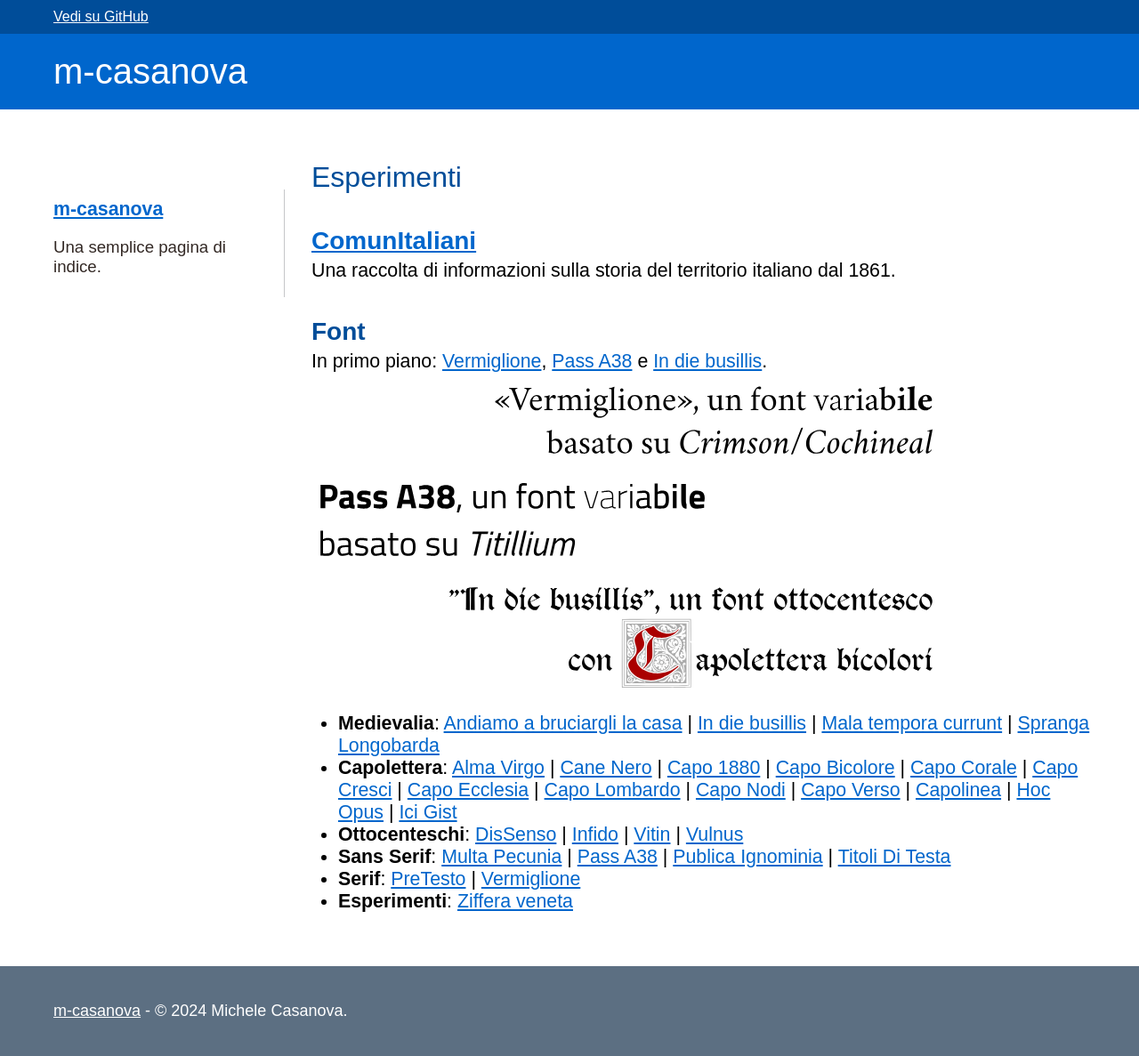
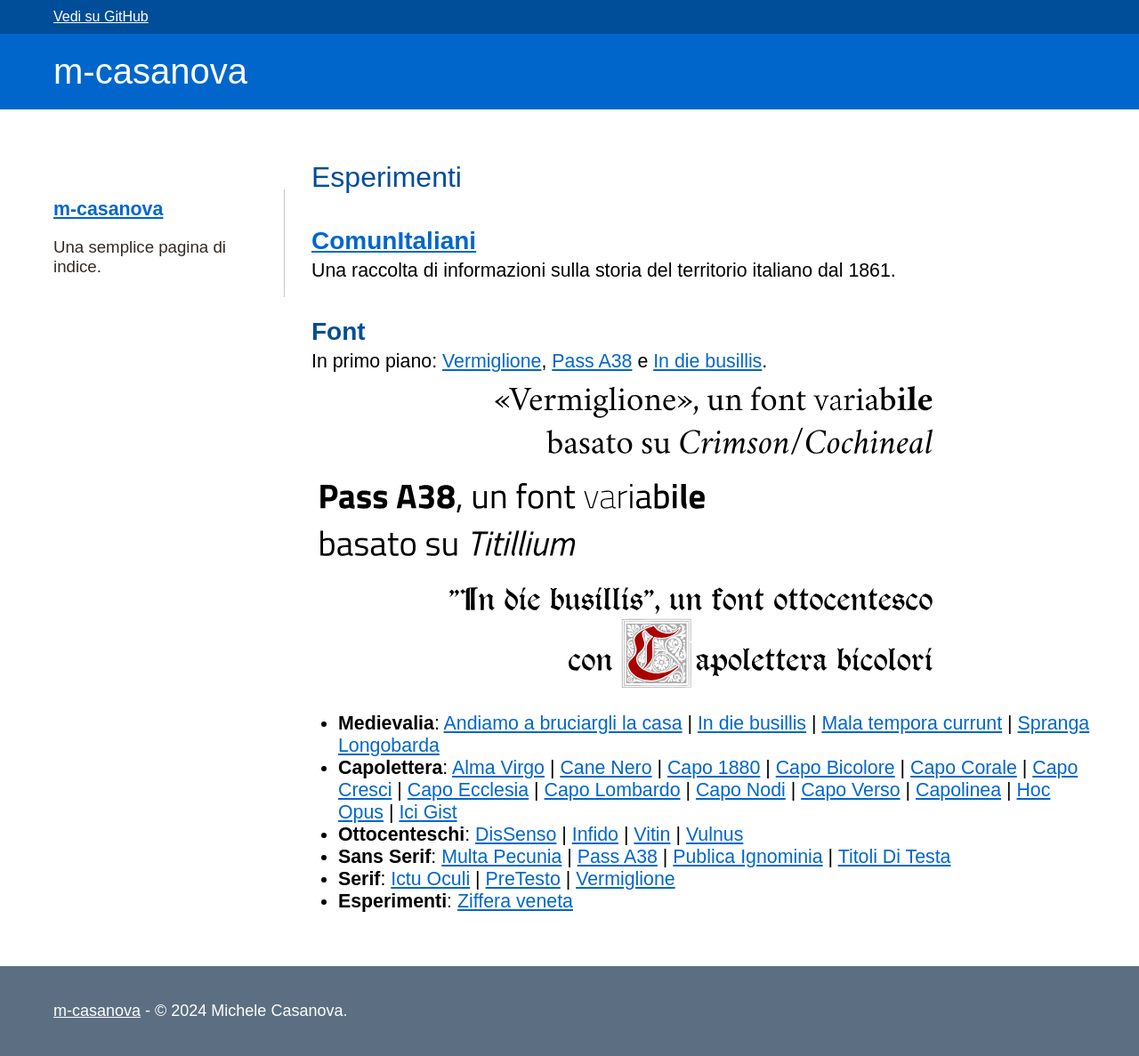
Before and after one commit to m-casanova/m-casanova.github.io, a Jekyll site: the page built from index.md, in a window 1280 px wide. Shown: the whole page at 89% size. Built offline with Jekyll 4.4.1, drawn with Linux system fonts in a browser that asks for light colours; some web fonts are replaced.

Commit message:
+ Ictu Oculi

```diff
--- a/index.md
+++ b/index.md
@@ -40,6 +40,7 @@ In primo piano: [Vermiglione](/Vermiglione), [Pass A38](/Pass-A38) e [In die bus
 [Pass A38](/Pass-A38) |
 [Publica Ignominia](/PublicaIgnominia) |
 [Titoli Di Testa](/titoliDiTesta)
-* __Serif__: [PreTesto](/PreTesto) |
+* __Serif__: [Ictu Oculi](/IctuOculi) |
+[PreTesto](/PreTesto) |
 [Vermiglione](/Vermiglione)
 * __Esperimenti__: [Ziffera veneta](/Ziffera-veneta)
```
